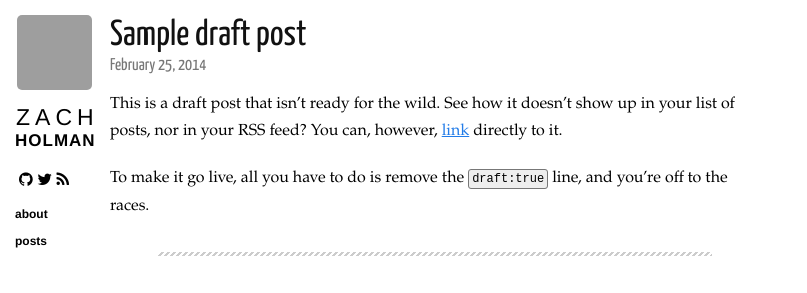
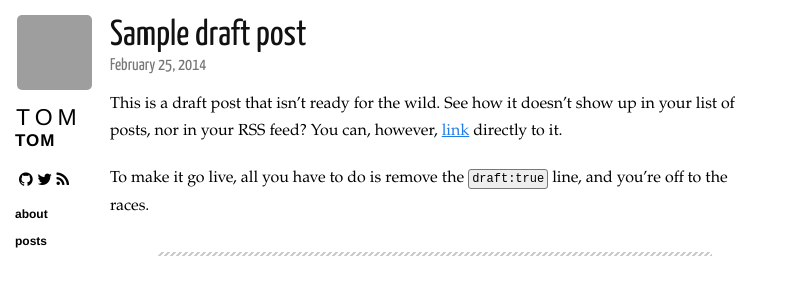
Before and after one commit to holman/left, a Jekyll site: the page built from _posts/2014-02-25-draft.markdown, in a window 1280 px wide. Shown: the top 293 px of the page, without its empty margins (0-807 px from the left). Built offline with Jekyll 4.4.1, drawn with Linux system fonts in a browser that asks for light colours; nearby versions of some CDN libraries; comment, search, counter and statistics services are not loaded; grey boxes are pictures that could not be loaded.

Commit message:
Update _config.yml

```diff
--- a/_config.yml
+++ b/_config.yml
@@ -4,7 +4,7 @@ markdown: kramdown
 gems:
   - jekyll-sitemap
 
-name: Zach Holman
+name: Tom
 url: https://zachholman.com/left
 description: A fantastic blog that is fantastic.
 twitter: holman
```
